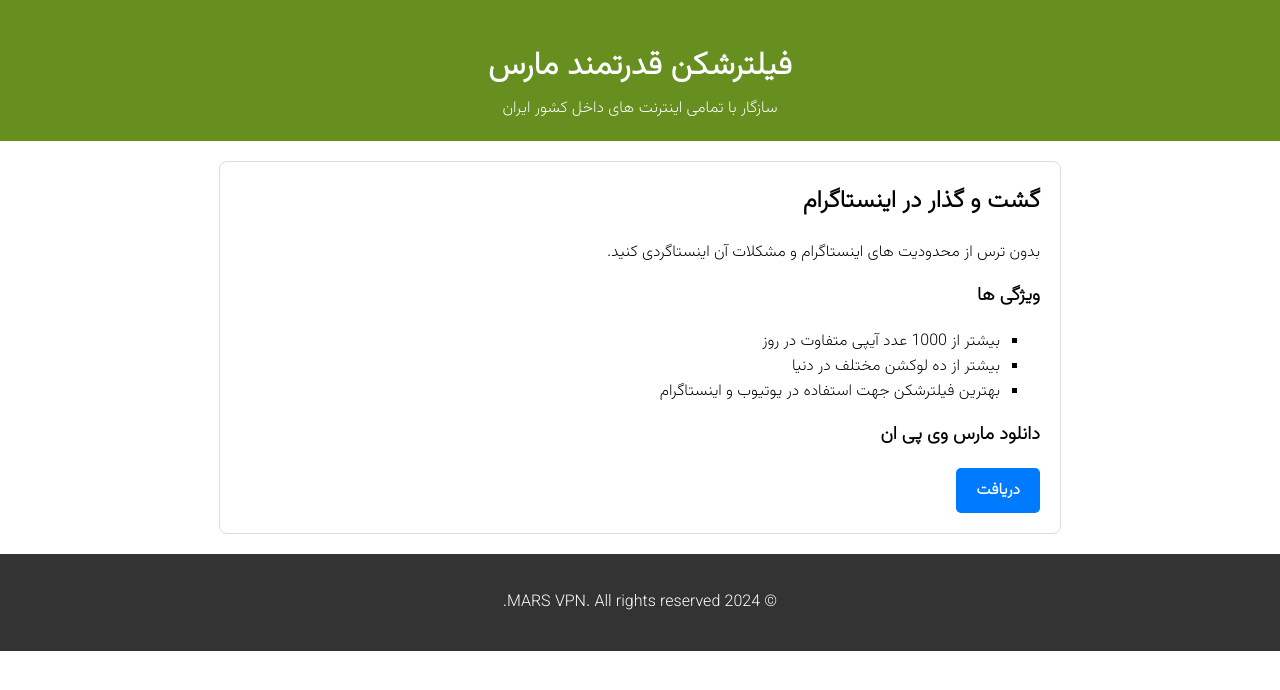
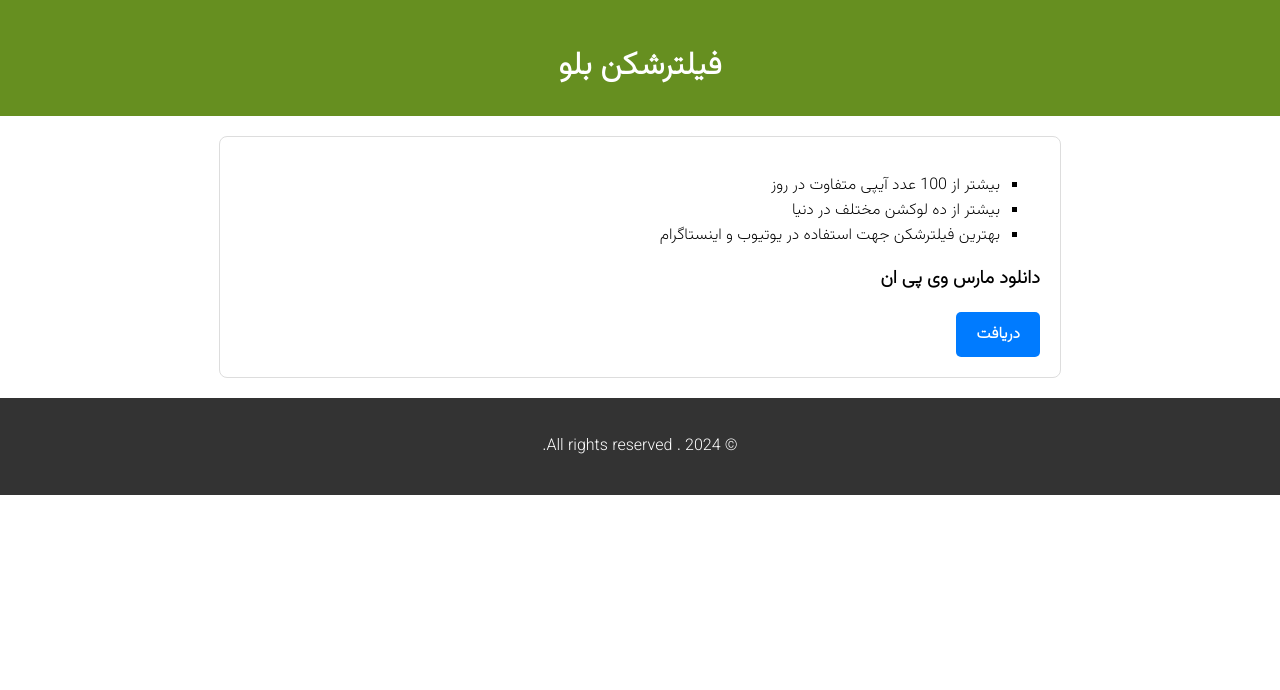
Before and after one commit to blue-vpn/blue-vpn.github.io, a plain HTML site: page index.html in a window 1280 px wide. Drawn offline with Linux system fonts and the light colour scheme.

Commit message:
Update index.html

```diff
--- a/index.html
+++ b/index.html
@@ -5,7 +5,7 @@
     <meta http-equiv="X-UA-Compatible" content="IE=edge">
     <meta http-equiv="content-type" content="text/html; charset=utf-8">
     <meta name="viewport" content="width=device-width, initial-scale=1.0">
-    <title>فیلترشکن مارس</title>
+    <title>فیلترشکن بلو</title>
     <!-- Link to the CSS file -->
     <style>
         /* styles.css */
@@ -86,19 +86,14 @@
 <body>
     <!-- Header section -->
     <header>
-        <h1>فیلترشکن قدرتمند مارس</h1>
-        <p>سازگار با تمامی اینترنت های داخل کشور ایران</p>
+        <h1>فیلترشکن  بلو</h1>
     </header>
 
     <!-- Main section for app info and download link -->
     <main>
         <section class="app-info">
-            <h2>گشت و گذار در اینستاگرام</h2>
-            <p>بدون ترس از محدودیت های اینستاگرام و مشکلات آن اینستاگردی کنید.</p>
-
-            <h3>ویژگی ها</h3>
             <ul>
-                <li>بیشتر از 1000 عدد آیپی متفاوت در روز</li>
+                <li>بیشتر از 100 عدد آیپی متفاوت در روز</li>
                 <li>بیشتر از ده لوکشن مختلف در دنیا</li>
                 <li>بهترین فیلترشکن جهت استفاده در یوتیوب و اینستاگرام</li>
             </ul>
@@ -110,7 +105,7 @@
 
     <!-- Footer section -->
     <footer>
-        <p>&copy; 2024 MARS VPN. All rights reserved.</p>
+        <p>&copy; 2024 . All rights reserved.</p>
     </footer>
 </body>
 
```
